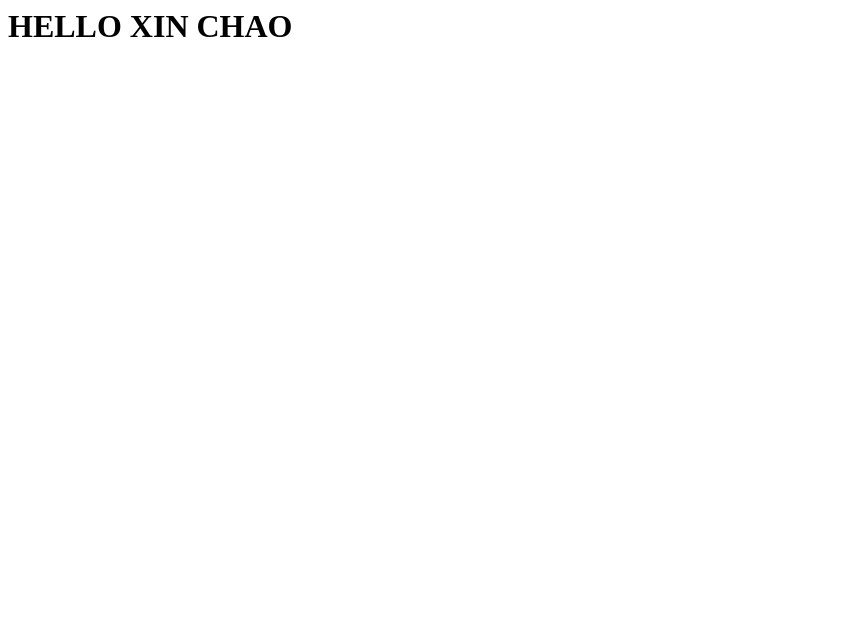
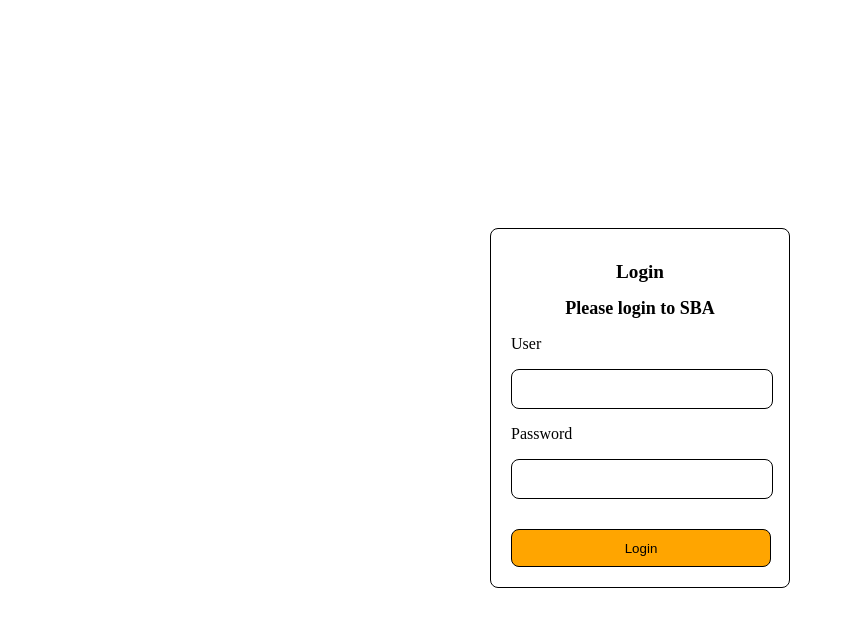
Before and after one commit to tltlinh/demo, a plain HTML site: page index.html in a window 1280 px wide. Shown: the whole page, without its empty margins (0-845 px from the left). Drawn offline with Linux system fonts and the light colour scheme.

Commit message:
version khac

```diff
--- /dev/null
+++ b/css/style.css
@@ -0,0 +1,52 @@
+body {
+    display: flex;
+    justify-content: center;
+    align-items: center;
+    min-height: 100vh;
+
+
+}
+.wrapper {
+    width: 300px;
+    border-width: 5rem;
+    border-color: black;
+    box-sizing: border-box;
+    border-radius: 0.5rem;
+    border: 1px solid black;
+    padding: 20px;
+
+}
+.Login_title {
+    text-align: center;
+    font-size: larger;
+
+}
+.h2_title {
+    text-align: center;
+    font-size: large;
+
+}
+.div1{
+    width: 260px;
+    height: 38px;
+    border-width: 1px;
+    border: 1px solid black;
+    border-radius: 0.5rem;
+}
+
+.div2{
+    width: 260px;
+    height: 38px;
+    border: 1px solid black;
+    border-radius: 0.5rem;
+    margin-bottom: 30px;
+
+}
+
+.login_button{
+    width: 260px;
+    height: 38px;
+    border: 1px solid black;
+    background: orange;
+    border-radius: 0.5rem;
+}
--- a/index.html
+++ b/index.html
@@ -1 +1,20 @@
-<h1>HELLO XIN CHAO</h1>
+<!DOCTYPE html>
+<html lang="en">
+  <head>
+    <meta charset="UTF-8" />
+    <meta name="viewport" content="width=device-width, initial-scale=1.0" />
+    <title>Document</title>
+    <link rel="stylesheet" href="css/style.css" />
+  </head>
+  <body>
+    <div class="wrapper">
+      <h1 class="Login_title">Login</h1>
+      <h2 class="h2_title">Please login to SBA</h2>
+      <p class="User">User</p>
+      <div class="div1"></div>
+      <p class="password">Password</p>
+      <div class="div2"></div>
+      <button class="login_button">Login</button>
+    </div>
+  </body>
+</html>
```
